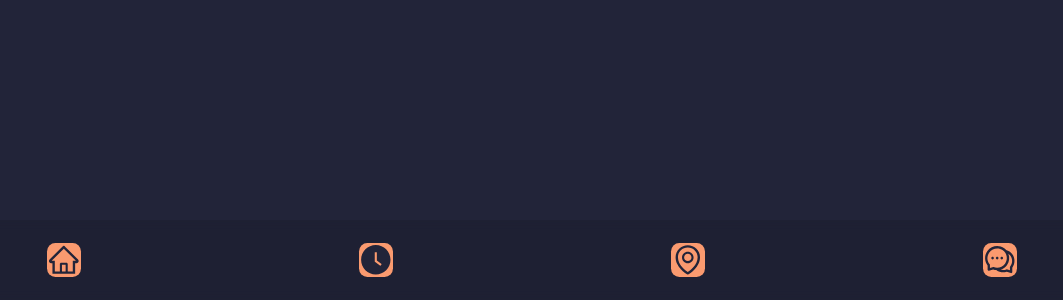
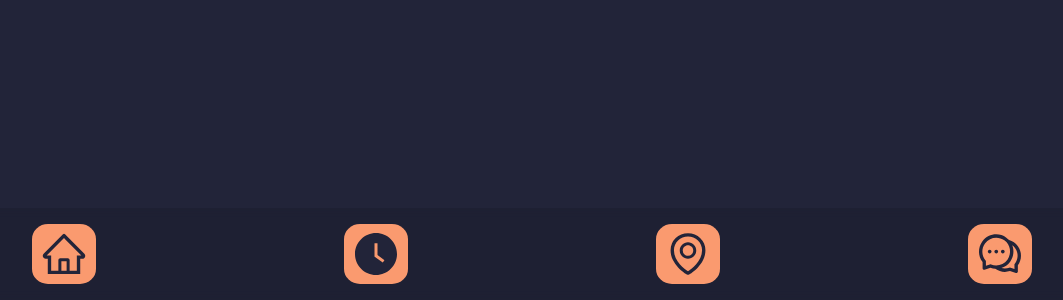
Before and after one commit to ellrub/panda, a React (Create React App) app in the folder panda/: page / in a window 1280 px wide. Shown: the part 500-800 px from the top of the page, without its empty margins (108-1171 px from the left). Built offline with nearby package versions, Linux system fonts and the light colour scheme.

Commit message:
Material UI
Added material UI buttons

```diff
--- a/panda/package.json
+++ b/panda/package.json
@@ -3,6 +3,10 @@
   "version": "0.1.0",
   "private": true,
   "dependencies": {
+    "@emotion/react": "^11.10.4",
+    "@emotion/styled": "^11.10.4",
+    "@mui/icons-material": "^5.10.9",
+    "@mui/material": "^5.10.9",
     "@testing-library/jest-dom": "^5.16.5",
     "@testing-library/react": "^13.4.0",
     "@testing-library/user-event": "^13.5.0",
--- a/panda/public/index.html
+++ b/panda/public/index.html
@@ -2,14 +2,13 @@
 <html lang="en">
   <head>
     <meta charset="utf-8" />
-    <link rel="icon" href="%PUBLIC_URL%/favicon.ico" />
+    <!-- <link rel="icon" href="%PUBLIC_URL%/favicon.ico" /> -->
     <meta name="viewport" content="width=device-width, initial-scale=1" />
     <meta name="theme-color" content="#000000" />
     <meta
       name="description"
       content="Web site created using create-react-app"
     />
-    <link rel="apple-touch-icon" href="%PUBLIC_URL%/logo192.png" />
     <link rel="manifest" href="%PUBLIC_URL%/manifest.json" />
     <script src="https://kit.fontawesome.com/3b519a5992.js" crossorigin="anonymous"></script>
     <title>Panda Mat</title>
--- a/panda/src/components/Navbar/Navbar.jsx
+++ b/panda/src/components/Navbar/Navbar.jsx
@@ -1,17 +1,29 @@
-import React, {useState} from "react"
+import React from "react"
 import {AiOutlineHome, AiFillClockCircle, AiOutlineComment, AiOutlineEnvironment} from "react-icons/ai"
+import Button from '@mui/material/Button';
 
 import "./Navbar.scss";
 
+
 const Navbar = () => {
-    const [active, setActive] = useState(false)
+
+
     return (
-        <nav>
-            <a href=""><AiOutlineHome onClick={() => setActive(true)} /></a>
-            <a href=""><AiFillClockCircle onClick={() => setActive(true)} /></a>
-            <a href=""><AiOutlineEnvironment onClick={() => setActive(true)} /></a>
-            <a href=""><AiOutlineComment onClick={() => setActive(true)} /></a>
-        </nav>
+        <>
+            <nav>
+                <Button id="" className="navbar__button"><AiOutlineHome /></Button>
+                <Button id="time" className="navbar__button"><AiFillClockCircle /></Button>
+                <Button id="" className="navbar__button"><AiOutlineEnvironment /></Button>
+                <Button id="" className="navbar__button"><AiOutlineComment /></Button>
+            </nav>
+            <div className="navbar__modal-card--time">
+                <p>Tirsdag - Søndag</p>
+                <p>15.00 - 20.00</p>
+                <p>Mandag</p>
+                <p>Stengt</p>
+                <button className="modal-time--close">Lukk</button>
+            </div>
+        </>
     )
 }
 
--- a/panda/src/components/Navbar/Navbar.scss
+++ b/panda/src/components/Navbar/Navbar.scss
@@ -12,22 +12,68 @@ nav {
     backdrop-filter: blur(4px);
     -webkit-backdrop-filter: blur(4px);
 
-    a {
-        height: 3rem;
-        width: 3rem;
+    .navbar__button {
+
 
         display: flex;
         justify-content: center;
         align-items: center;
+
+        background-color: var(--secondary-color);
+        border: none;
+        border-radius: 25%;
+
+        cursor: pointer;
     }
 
     svg {
-        width: 70%;
-        height: 70%;
+        width: 100%;
+        height: 100%;
 
         color: var(--primary-color);
-        background-color: var(--secondary-color);
-        border-radius: 25%;
-        cursor: pointer;
     }
 }
+
+.navbar__modal-card--time {
+    background-color: var(--secondary-color);
+    max-width: 220px;
+    margin: 0 auto;
+    padding: 2rem 1rem;
+    border-radius: 6px;
+    box-shadow: 0 1px 3px 0px black;
+
+    display: flex;
+    flex-direction: column;
+    align-items: center;
+
+    font-family: var(--font-base);
+
+    position: fixed;
+    bottom: 10rem;
+    right: 0;
+    left: 0;
+
+    display: none;
+
+    p {
+        color: var(--primary-color);
+        font-weight: 600;
+        font-size: 1.3rem;
+    }
+
+    .modal-time--close {
+        color: var(--secondary-color);
+        background-color: var(--primary-color);
+        border: none;
+        border-radius: 6px;
+        padding: 0.5rem 1rem;
+        margin-top: 1rem;
+
+        font-family: var(--font-base);
+        font-weight: 600;
+        font-size: 1.3rem;
+
+        box-shadow: 0 1px 3px 0px black;
+    }
+
+}
```
Also changed, not shown: panda/public/manifest.json, 2 other files (tests, documents, lock files or other folders).
